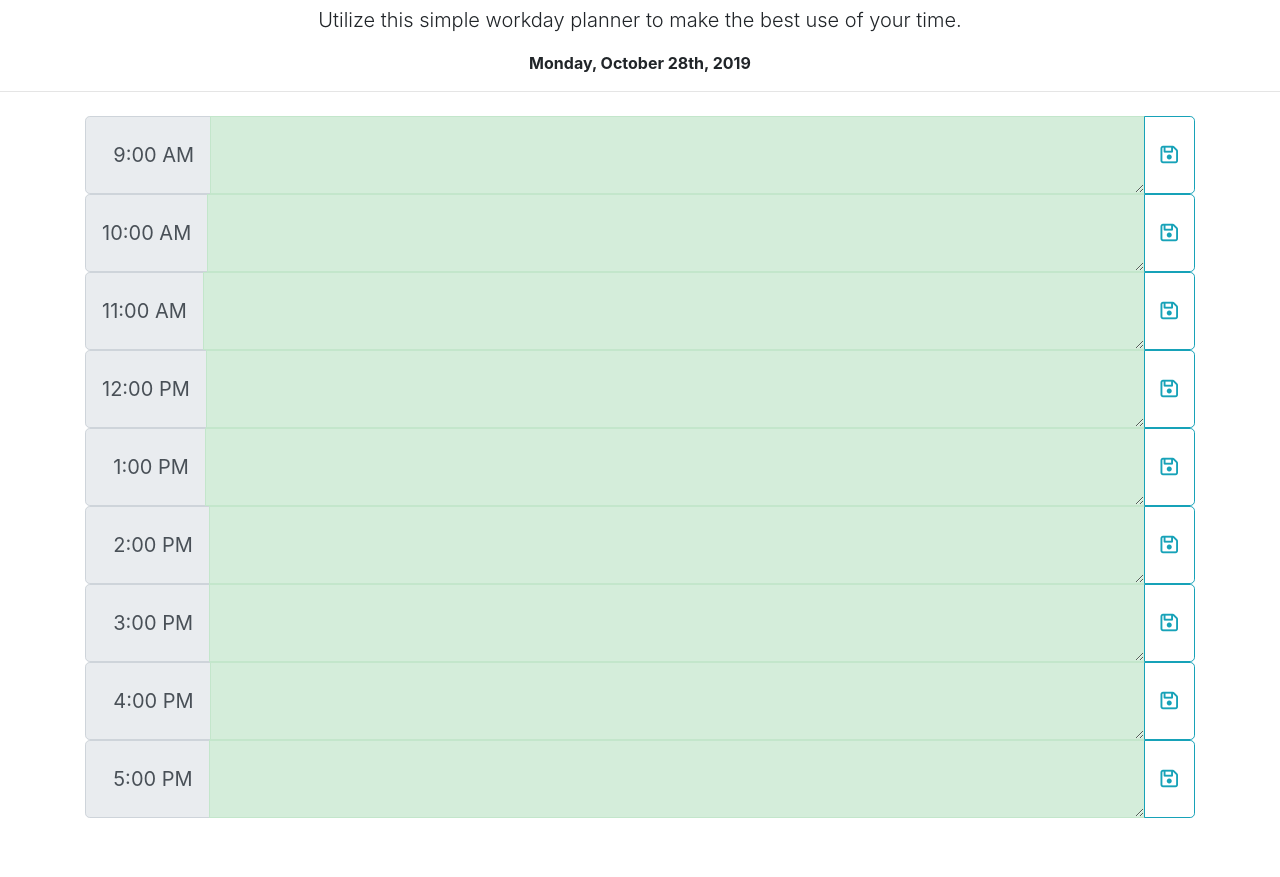
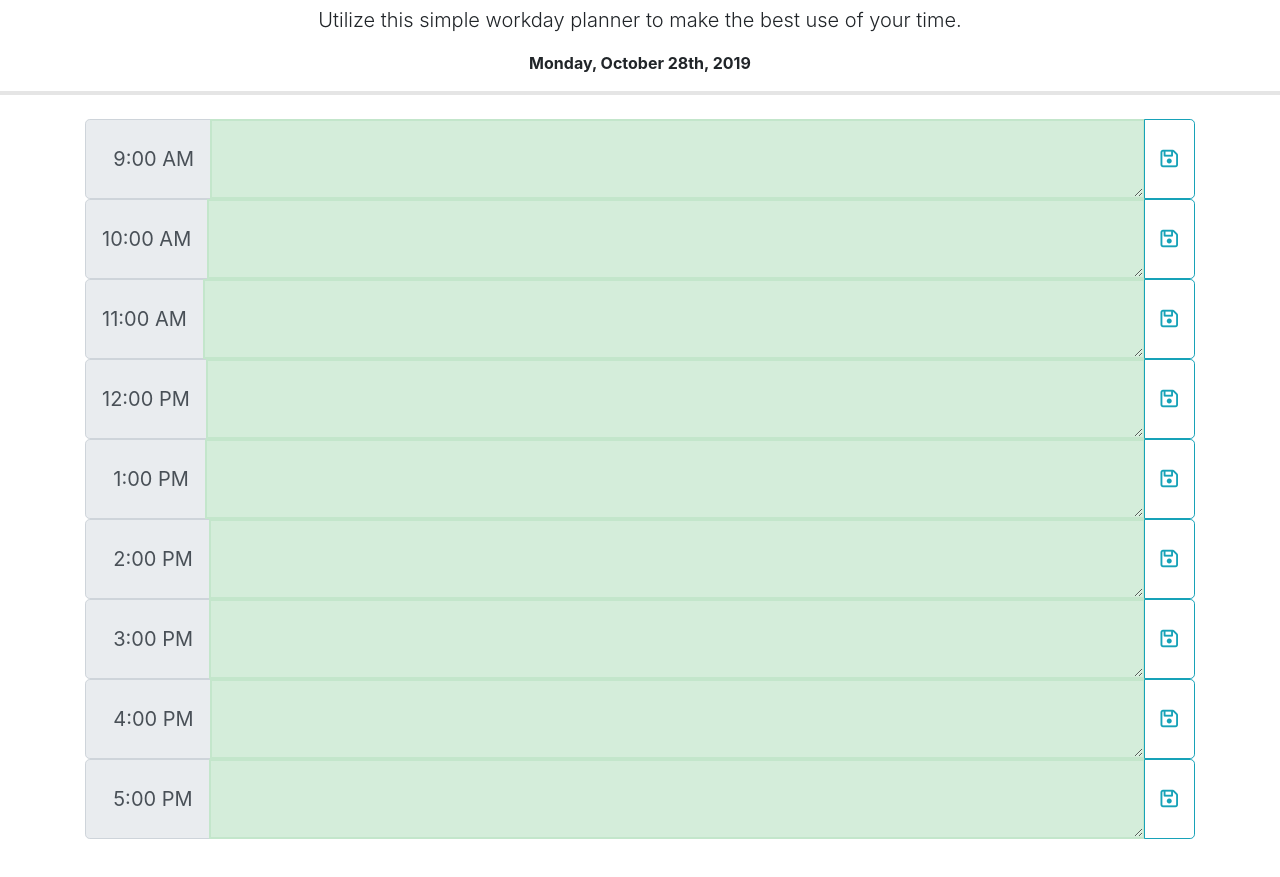
Before and after one commit to TwoByteKitty/Bootcamp_Week_3, a plain HTML site: page day_planner/index.html in a window 1280 px wide. Shown: the part 109-986 px from the top of the page. Before the commit the page ends 927 px from the top, so only its background shows below. Drawn offline with nearby package versions, Linux system fonts and the light colour scheme.

Commit message:
misc. styling and layout tweaks(incl. color, spacing(empty footer), textarea & hr borders)

```diff
--- a/day_planner/index.html
+++ b/day_planner/index.html
@@ -22,7 +22,7 @@
                 </h1>
                 <p class="lead">Utilize this simple workday planner to make the best use of your time.</p>
                 <div class="" style="font-weight: bold;" id="dateDiv">Day, Month 00, Year</div>
-                <hr>
+                <hr style="border-width: 4px;">
             </div>
         </div>
     </header>
@@ -35,7 +35,7 @@
                         <div class="input-group-prepend">
                             <span class="input-group-text">&nbsp;&nbsp;9:00 AM</span>
                         </div>
-                        <textarea class="form-control" aria-label="calendar input" id="9-am"></textarea>
+                        <textarea class="form-control" aria-label="calendar input" style="border-width: 2px;" id="9-am"></textarea>
                         <div class="input-group-append">
                             <button class="btn btn-outline-info" type="button" id="btnSaveNine"><i
                                     class="far fa-save"></i></button>
@@ -49,7 +49,7 @@
                         <div class="input-group-prepend">
                             <span class="input-group-text">10:00 AM</span>
                         </div>
-                        <textarea class="form-control" aria-label="calendar input" id="10-am"></textarea>
+                        <textarea class="form-control" aria-label="calendar input" style="border-width: 2px;" id="10-am"></textarea>
                         <div class="input-group-append">
                             <button class="btn btn-outline-info" type="button" id="btnSaveTen"><i
                                     class="far fa-save"></i></button>
@@ -63,7 +63,7 @@
                         <div class="input-group-prepend">
                             <span class="input-group-text" id="timeEleven">11:00 AM</span>
                         </div>
-                        <textarea class="form-control" aria-label="calendar input" id="11-am"></textarea>
+                        <textarea class="form-control" aria-label="calendar input" style="border-width: 2px;" id="11-am"></textarea>
                         <div class="input-group-append">
                             <button class="btn btn-outline-info" type="button" id="btnSaveEleven"><i
                                     class="far fa-save"></i></button>
@@ -77,7 +77,7 @@
                         <div class="input-group-prepend">
                             <span class="input-group-text">12:00 PM</span>
                         </div>
-                        <textarea class="form-control" aria-label="calendar input" id="12-pm"></textarea>
+                        <textarea class="form-control" aria-label="calendar input" style="border-width: 2px;" id="12-pm"></textarea>
                         <div class="input-group-append">
                             <button class="btn btn-outline-info" type="button" id="btnSaveNoon"><i
                                     class="far fa-save"></i></button>
@@ -91,7 +91,7 @@
                         <div class="input-group-prepend">
                             <span class="input-group-text">&nbsp;&nbsp;1:00 PM</span>
                         </div>
-                        <textarea class="form-control" aria-label="calendar input" id="1-pm"></textarea>
+                        <textarea class="form-control" aria-label="calendar input" style="border-width: 2px;" id="1-pm"></textarea>
                         <div class="input-group-append">
                             <button class="btn btn-outline-info" type="button" id="btnSaveOne"><i
                                     class="far fa-save"></i></button>
@@ -105,7 +105,7 @@
                         <div class="input-group-prepend">
                             <span class="input-group-text">&nbsp;&nbsp;2:00 PM</span>
                         </div>
-                        <textarea class="form-control" aria-label="calendar input" id="2-pm"></textarea>
+                        <textarea class="form-control" aria-label="calendar input" style="border-width: 2px;" id="2-pm"></textarea>
                         <div class="input-group-append">
                             <button class="btn btn-outline-info" type="button" id="btnSaveTwo"><i
                                     class="far fa-save"></i></button>
@@ -119,7 +119,7 @@
                         <div class="input-group-prepend">
                             <span class="input-group-text">&nbsp;&nbsp;3:00 PM</span>
                         </div>
-                        <textarea class="form-control" aria-label="calendar input" id="3-pm"></textarea>
+                        <textarea class="form-control" aria-label="calendar input" style="border-width: 2px;" id="3-pm"></textarea>
                         <div class="input-group-append">
                             <button class="btn btn-outline-info" type="button" id="btnSaveThree"><i
                                     class="far fa-save"></i></button>
@@ -133,7 +133,7 @@
                         <div class="input-group-prepend">
                             <span class="input-group-text">&nbsp;&nbsp;4:00 PM</span>
                         </div>
-                        <textarea class="form-control" aria-label="calendar input"  id="4-pm"></textarea>
+                        <textarea class="form-control" aria-label="calendar input" style="border-width: 2px;" id="4-pm"></textarea>
                         <div class="input-group-append">
                             <button class="btn btn-outline-info" type="button" id="btnSaveFour"><i
                                     class="far fa-save"></i></button>
@@ -147,12 +147,17 @@
                         <div class="input-group-prepend">
                             <span class="input-group-text">&nbsp;&nbsp;5:00 PM</span>
                         </div>
-                        <textarea class="form-control" aria-label="calendar input"  id="5-pm"></textarea>
+                        <textarea class="form-control" aria-label="calendar input" style="border-width: 2px;" id="5-pm"></textarea>
                         <div class="input-group-append">
                             <button class="btn btn-outline-info" type="button" id="btnSaveFive"><i
                                     class="far fa-save"></i></button>
                         </div>
                     </div>
+                </div>
+            </div>
+            <div class="row">
+                <div class="col">
+                    <p class="m-3">&nbsp;&nbsp;</p>
                 </div>
             </div>
         </div>
```
Also changed, not shown: day_planner/Assets/images/save_icon1.png (deleted).
